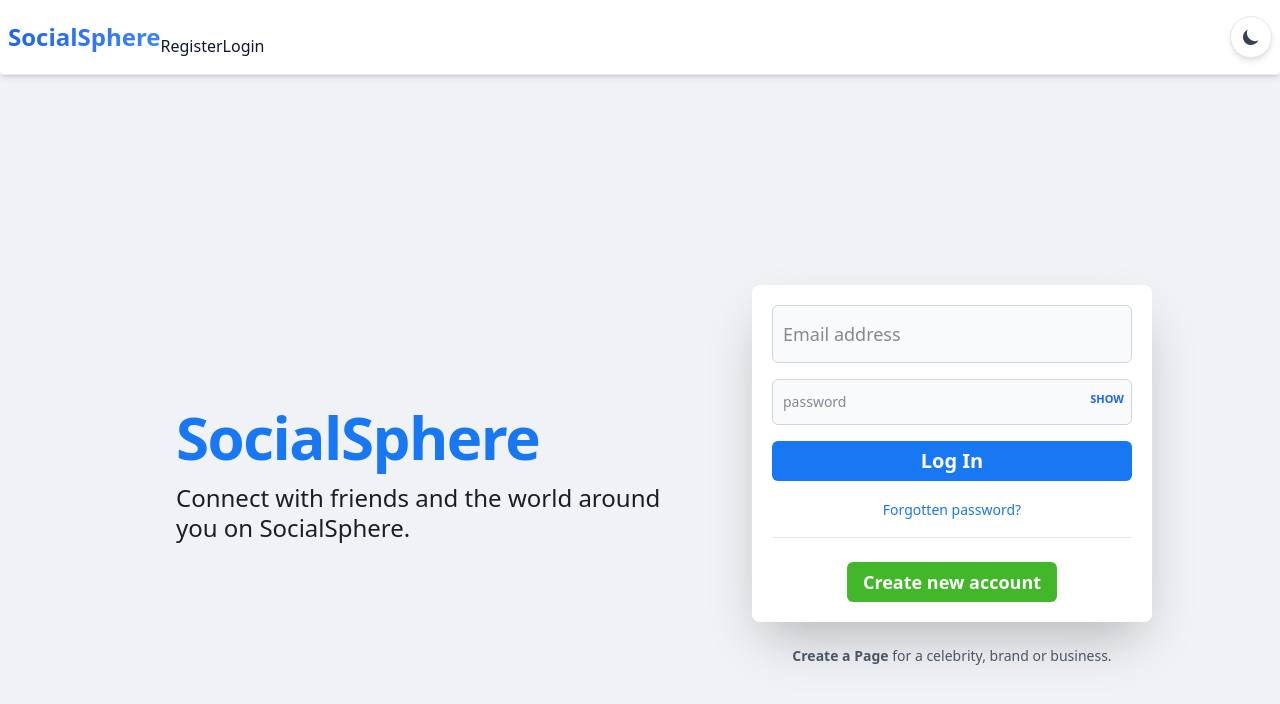
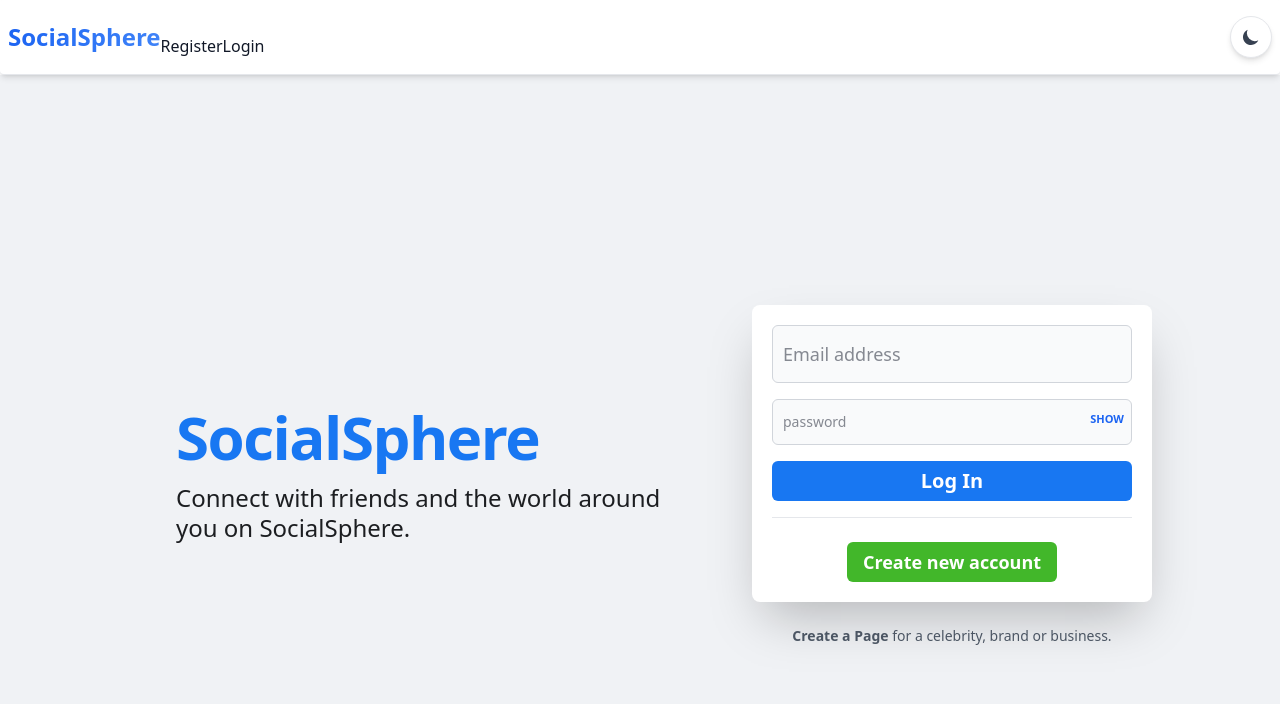
Before and after one commit to AbdalrahmanEmad158/social-media-app, a React (Vite) app: page /Login in a window 1280 px wide. Shown: the top 704 px of the page. Built offline with nearby package versions, Linux system fonts and the light colour scheme; no server answers.

Commit message:
fix issuse in log in

```diff
--- a/src/pages/Login/Login.jsx
+++ b/src/pages/Login/Login.jsx
@@ -111,11 +111,7 @@ export default function Login() {
               </div>
             )}
 
-            <div className="text-center">
-              <Link to="/forgot-password" size="sm" className="text-[#1877f2] hover:underline text-sm">
-                Forgotten password?
-              </Link>
-            </div>
+
 
 
             <div className="border-t border-gray-200 dark:border-gray-700 my-4"></div>
```
